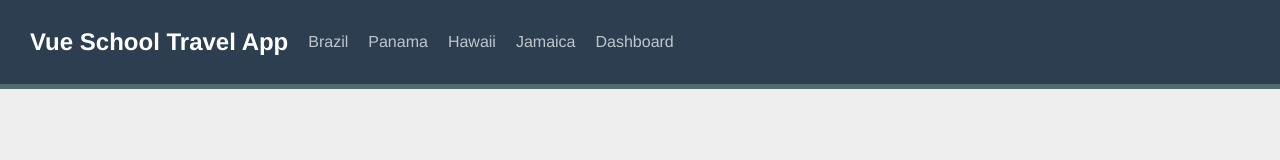
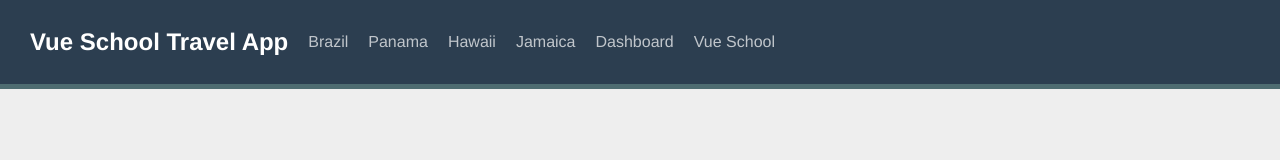
Before and after one commit to black-code1/router-4-for-everyone, a Vue app: page / in a window 1280 px wide. Shown: the top 160 px of the page. Built offline with nearby package versions, Linux system fonts and the light colour scheme.

Commit message:
Extending Router Link for External URLs

```diff
--- /dev/null
+++ b/src/components/AppLink.vue
@@ -0,0 +1,29 @@
+<template>
+  <a
+      v-if="isExternal"
+      target="_blank"
+      rel="noopener"
+      class="external-link"
+      :href="to"><slot/></a>
+  <router-link v-else v-bind="$props" class="internal-link"><slot /></router-link>
+</template>
+
+<script>
+import {RouterLink} from "vue-router";
+
+export default {
+  name: "AppLink",
+  props: {
+    ...RouterLink.props
+  },
+  computed: {
+    isExternal() {
+      return typeof this.to === 'string' && this.to.startsWith('http')
+    }
+  }
+}
+</script>
+
+<style scoped>
+
+</style>
--- a/src/components/TheNavigation.vue
+++ b/src/components/TheNavigation.vue
@@ -1,14 +1,15 @@
 <template>
   <div id="nav">
-    <router-link id="logo" to="/">Vue School Travel App</router-link>
-    <router-link
+    <AppLink id="logo" to="/">Vue School Travel App</AppLink>
+    <AppLink
         v-for="destination in destinations"
         :key="destination.id"
         :to="{name: 'destination.show', params: {id: destination.id, slug:destination.slug}}"
     >
       {{ destination.name }}
-    </router-link>
-    <router-link :to="{name: 'protected'}">Dashboard</router-link>
+    </AppLink>
+    <AppLink :to="{name: 'protected'}">Dashboard</AppLink>
+    <AppLink to="https://vueschool.io">Vue School</AppLink>
   </div>
 </template>
 
--- a/src/main.js
+++ b/src/main.js
@@ -2,4 +2,5 @@
 import './style.css'
 import App from './App.vue'
 import router from "@/router/index";
-createApp(App).use(router).mount('#app')
+import AppLink from "@/components/AppLink.vue";
+createApp(App).component('AppLink', AppLink).use(router).mount('#app')
```
